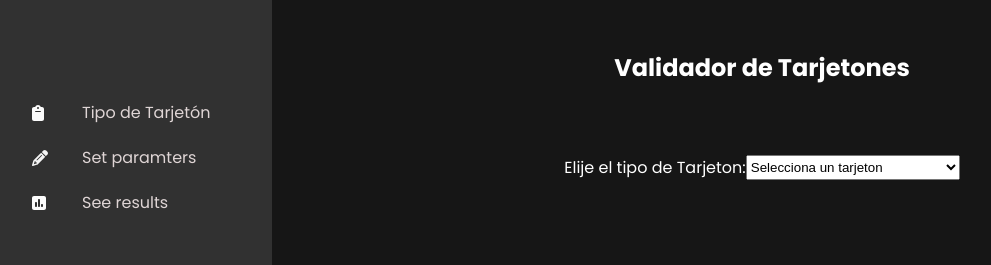
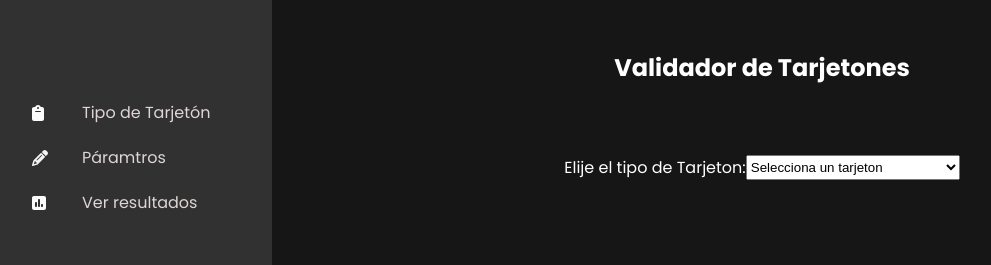
Before and after one commit to alex-borja/tarjetones-react, a React (Vite) app: page / in a window 1280 px wide. Shown: the top 265 px of the page, without its empty margins (28-1019 px from the left). Built offline with nearby package versions, Linux system fonts and the light colour scheme.

Commit message:
change nabvar button

```diff
--- a/src/App.jsx
+++ b/src/App.jsx
@@ -3,7 +3,6 @@ import TarjetonParamsView from './views/TarjetonParamsView';
 import FileInputView from './views/FileInputView';
 import PropTypes from "prop-types";
 import NavBar from './components/NavBar';
-import { TARJETON_TYPE } from './utils/tarjetonType';
 import TarjetonType from './components/TarjetonType';
 
 function App() {
--- a/src/components/NavBar.jsx
+++ b/src/components/NavBar.jsx
@@ -45,11 +45,11 @@ function NavBar({ setShowResults, sharedParams, tarjetonType, setShowParmas }) {
 					</li>
 					<li onClick={() => handleClick("params")}>
 						<FontAwesomeIcon icon={faPencil} style={{ color: "#f5f5f5", }} />
-						<p>Set paramters</p>
+						<p>Páramtros</p>
 					</li>
 					<li onClick={() => handleClick("results")}>
 						<FontAwesomeIcon icon={faSquarePollVertical} style={{ color: "#fcfcfc", }} />
-						<p>See results</p>
+						<p>Ver resultados</p>
 					</li>
 				</ul>
 			</nav>
```
